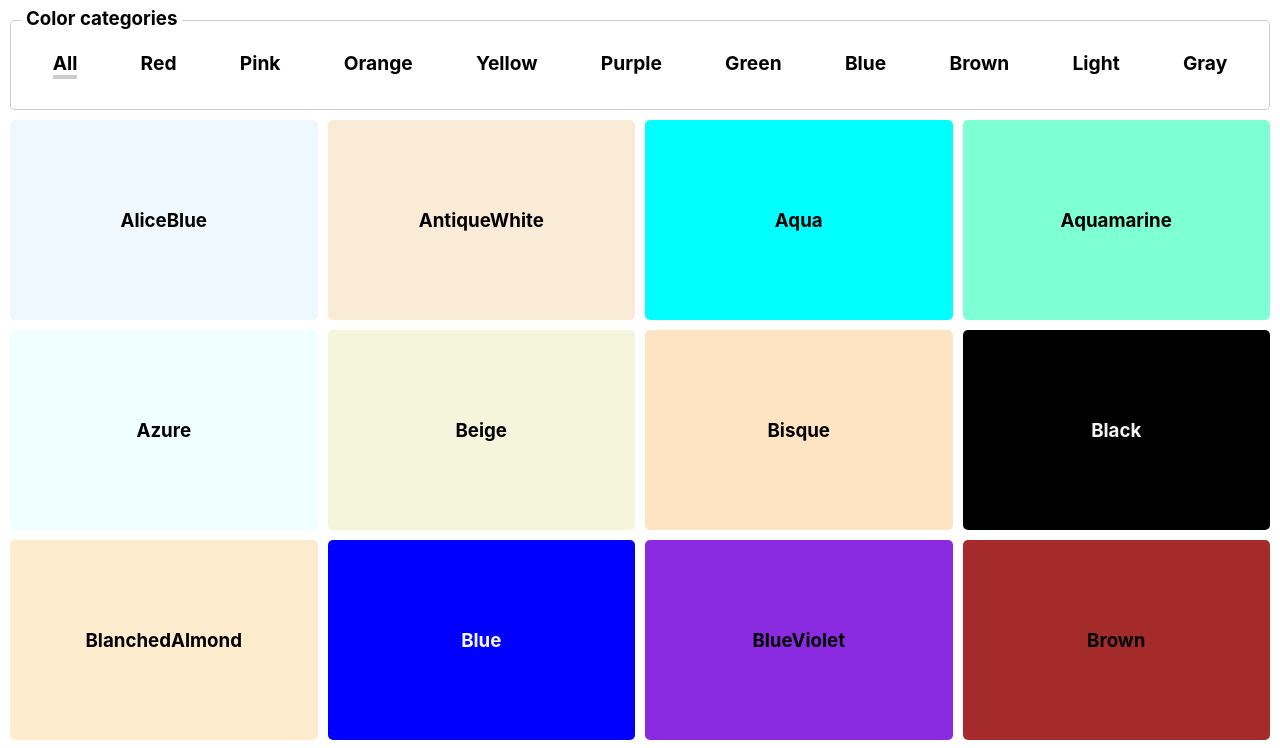
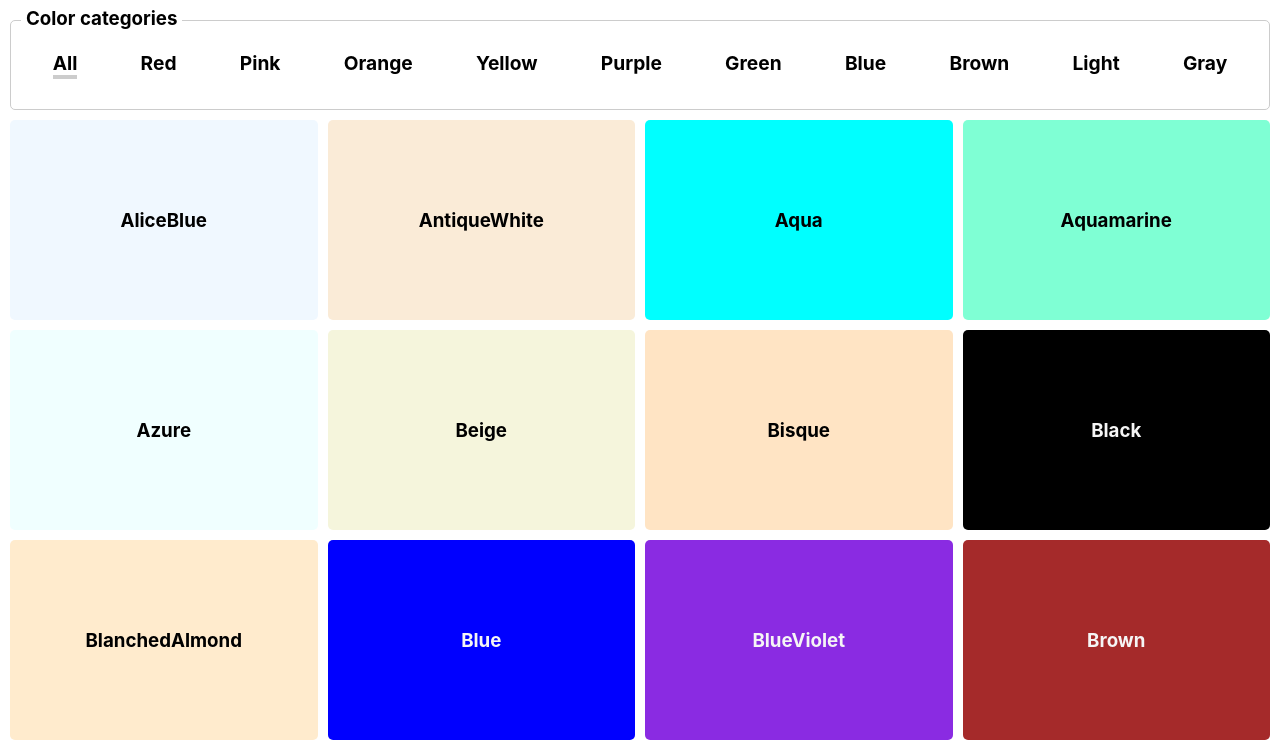
Before and after one commit to raditotev/css-colors, a React (Create React App) app: page / in a window 1280 px wide. Shown: the top 748 px of the page. Built offline with nearby package versions, Linux system fonts and the light colour scheme; the HTML template or start-up script is replaced by a standard one.

Commit message:
Improve contrast

```diff
--- a/src/assets/colors.js
+++ b/src/assets/colors.js
@@ -153,11 +153,39 @@ export const darkColors = [
   'Black',
   'Blue',
   'DarkBlue',
+  'DarkRed',
+  'RebeccaPurple',
+  'BlueViolet',
+  'DarkViolet',
+  'DarkOrchid',
+  'DarkMagenta',
+  'Purple',
   'Indigo',
+  'SlateBlue',
+  'DarkSlateBlue',
+  'MediumSlateBlue',
+  'RoyalBlue',
+  'SaddleBrown',
+  'Sienna',
+  'Brown',
   'Maroon',
+  'SeaGreen',
+  'ForestGreen',
+  'Green',
+  'DarkGreen',
+  'OliveDrab',
+  'Olive',
+  'DarkOliveGreen',
+  'DarkCyan',
+  'Teal',
   'MediumBlue',
   'MidnightBlue',
   'Navy',
+  'Gray',
+  'DimGray',
+  'LightSlateGray',
+  'SlateGray',
+  'DarkSlateGray',
 ];
 
 export const redColors = [
```
